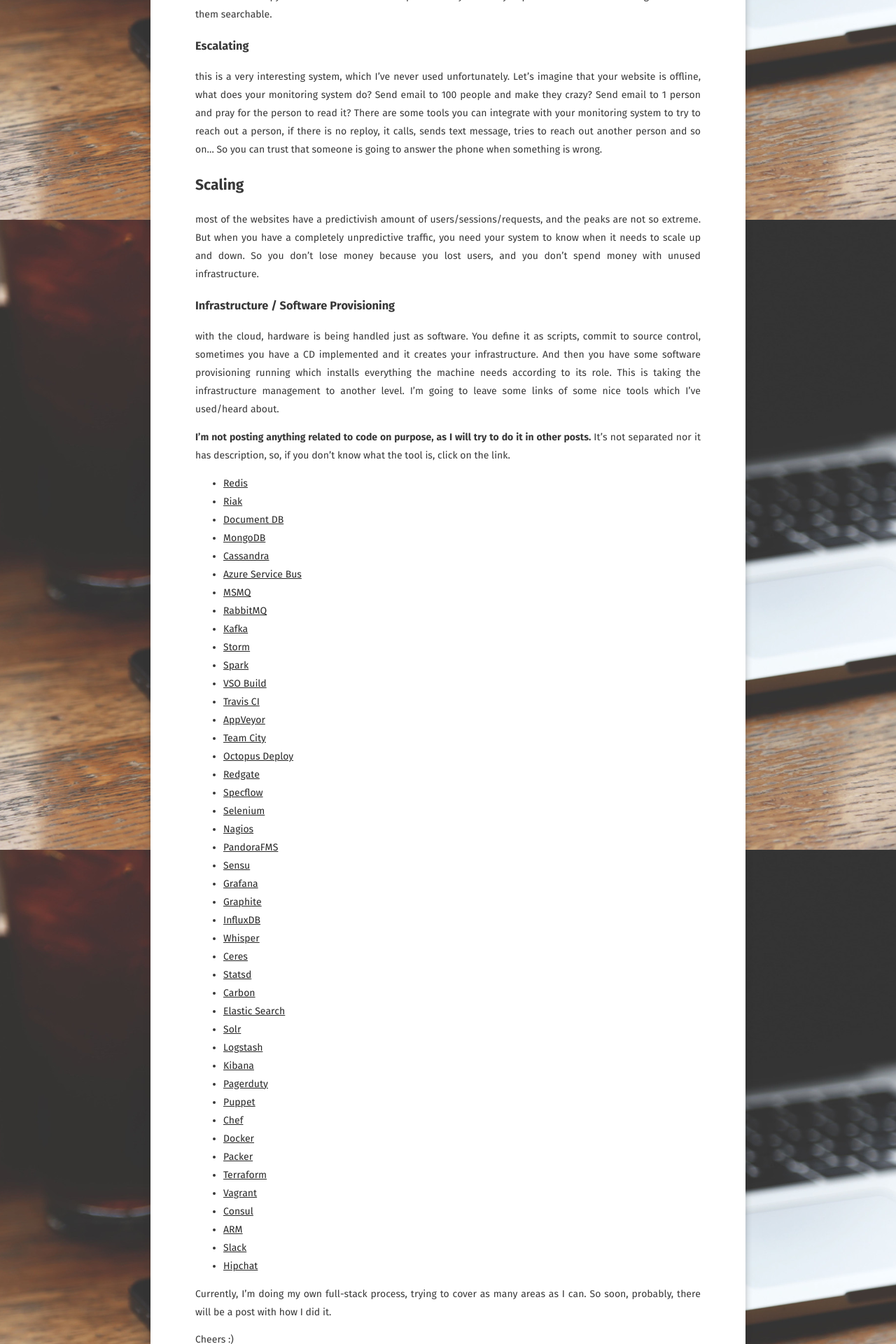
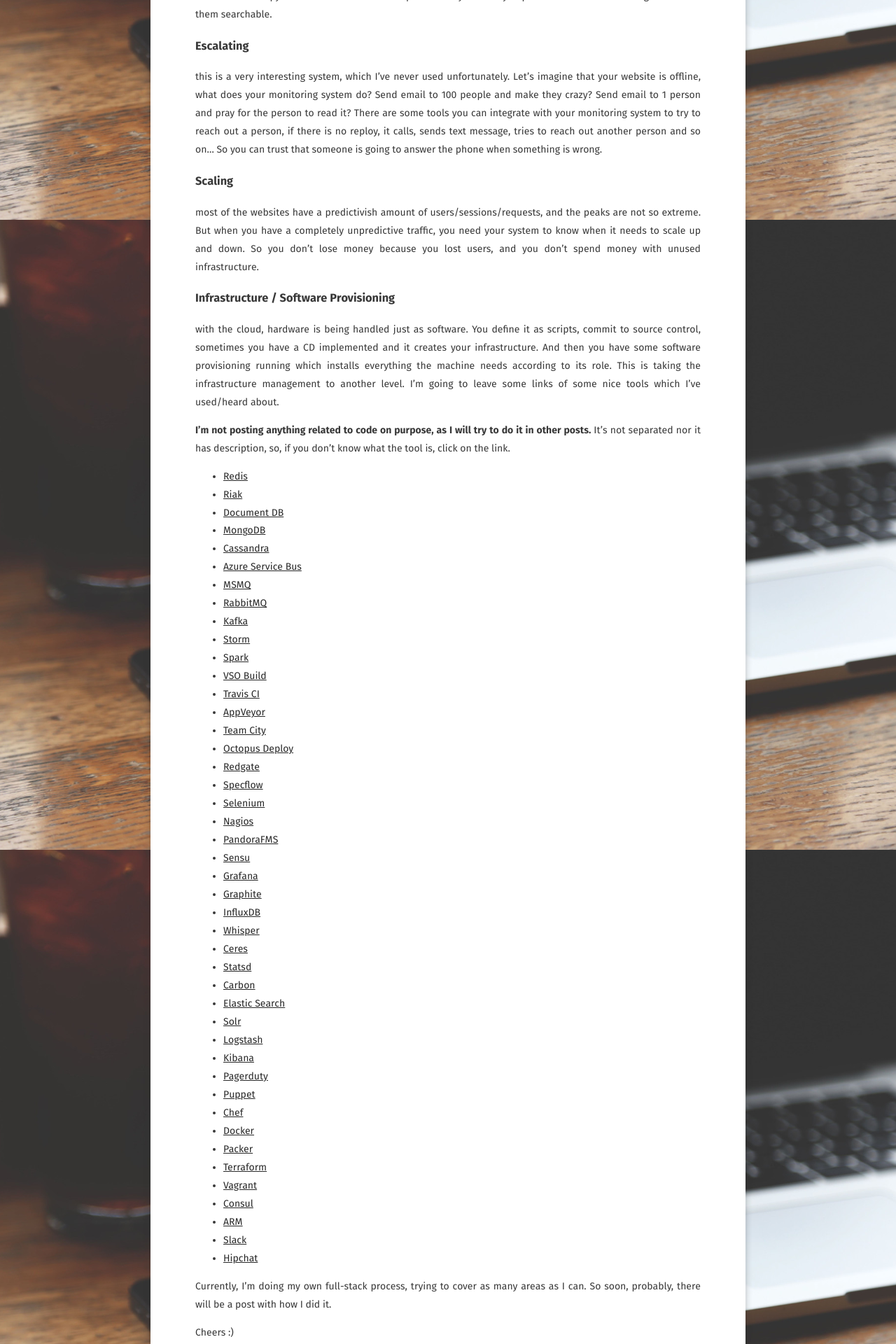
Before and after one commit to diegoluiz/diegoluiz.github.io, a Jekyll site: the page built from _posts/2016-04-30-full-stack-nothing-to-prod.markdown, in a window 1280 px wide. Shown: the part 3286-5206 px from the top of the page at 70% size. Built offline with Jekyll 4.4.1, drawn with Linux system fonts in a browser that asks for light colours; some web fonts are replaced; comment, search, counter and statistics services are not loaded.

```diff
--- a/_posts/2016-04-30-full-stack-nothing-to-prod.markdown
+++ b/_posts/2016-04-30-full-stack-nothing-to-prod.markdown
@@ -78,7 +78,7 @@ the part of generating logs is already inside the Developing step. However it's
 ### Escalating
 this is a very interesting system, which I've never used unfortunately. Let's imagine that your website is offline, what does your monitoring system do? Send email to 100 people and make they crazy? Send email to 1 person and pray for the person to read it? There are some tools you can integrate with your monitoring system to try to reach out a person, if there is no reploy, it calls, sends text message, tries to reach out another person and so on... So you can trust that someone is going to answer the phone when something is wrong.
 
-## Scaling
+### Scaling
 most of the websites have a predictivish amount of users/sessions/requests, and the peaks are not so extreme. But when you have a completely unpredictive traffic, you need your system to know when it needs to scale up and down. So you don't lose money because you lost users, and you don't spend money with unused infrastructure.
 
 ### Infrastructure / Software Provisioning
```
